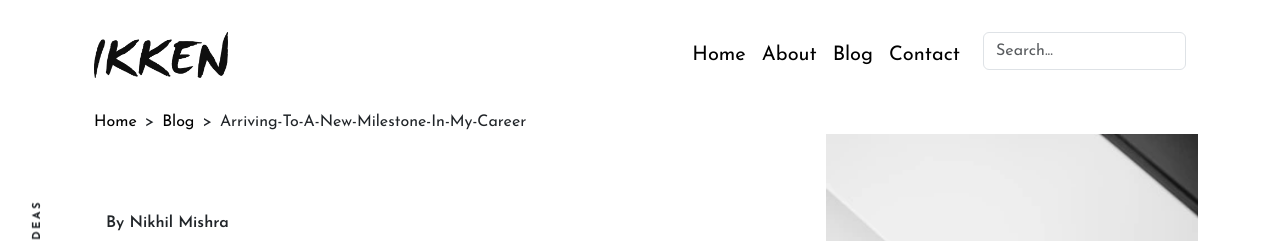
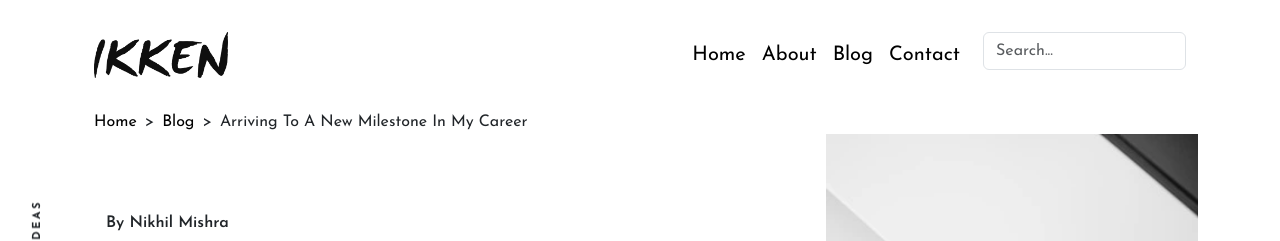
Before and after one commit to nikhil7476/ikken, a Next.js app: page /blog/arriving-to-a-new-milestone-in-my-career in a window 1280 px wide. Shown: the top 241 px of the page. Built offline with nearby package versions, Linux system fonts and the light colour scheme.

Commit message:
modified:   src/components/Breadcrumbs.js

```diff
--- a/src/components/Breadcrumbs.js
+++ b/src/components/Breadcrumbs.js
@@ -7,7 +7,6 @@ const Breadcrumbs = () => {
   const pathSegments = pathname.split("/").filter(Boolean);
 
   return (
-    <>
     <nav aria-label="breadcrumb">
       <ol
         style={{
@@ -26,15 +25,23 @@ const Breadcrumbs = () => {
         {pathSegments.map((segment, index) => {
           const path = `/${pathSegments.slice(0, index + 1).join("/")}`;
           const isLast = index === pathSegments.length - 1;
+          const formattedSegment = decodeURIComponent(segment).replace(
+            /-/g,
+            " "
+          );
 
           return (
             <li key={path}>
               <span className="mx-2">{">"}</span>
               {isLast ? (
-                  <span>{decodeURIComponent(segment)}</span>
+                <span>{formattedSegment}</span>
               ) : (
-                  <Link href={path} title={path} className="global-underline">
-                    <span>{decodeURIComponent(segment)}</span>
+                <Link
+                  href={path}
+                  title={formattedSegment}
+                  className="global-underline"
+                >
+                  <span>{formattedSegment}</span>
                 </Link>
               )}
             </li>
@@ -42,7 +49,6 @@ const Breadcrumbs = () => {
         })}
       </ol>
     </nav>
-    </>
   );
 };
 
```
Lines whose indentation alone changed are shown as unchanged.
